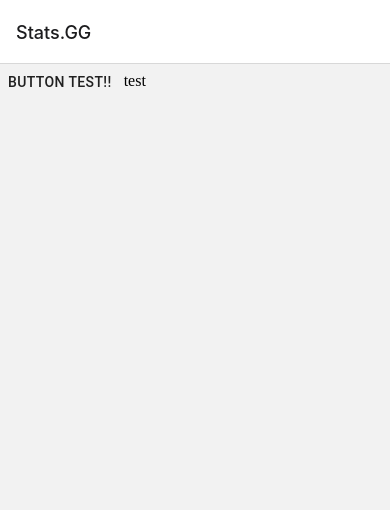
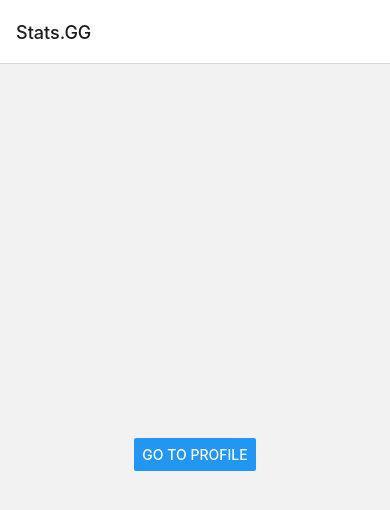
Before and after one commit to salvable/riot-stats-react_native, a React Native app in the folder RiotStats/: screen /Home in a window 390 px wide. Shown: the top 510 px of the page. Built offline with nearby package versions, Linux system fonts and the light colour scheme.

Commit message:
navigation form 임시 저장

```diff
--- a/RiotStats/App.js
+++ b/RiotStats/App.js
@@ -1,9 +1,10 @@
 import * as React from 'react';
 import { NavigationContainer } from '@react-navigation/native';
-import { createStackNavigator } from '@react-navigation/stack';
+import { createNativeStackNavigator } from '@react-navigation/native-stack';
 import Home from "./src/component/home";
+import Profile from "./src/component/profile";
 
-const Stack = createStackNavigator();
+const Stack = createNativeStackNavigator();
 
 export default function App() {
     return (
@@ -14,7 +15,7 @@ export default function App() {
                     component={Home}
                     options={{ title: 'Stats.GG' }}
                 />
-                {/*<Stack.Screen name="Profile" component={Profile} />*/}
+                <Stack.Screen name="Profile" component={Profile} />
             </Stack.Navigator>
         </NavigationContainer>
     );
--- a/RiotStats/package.json
+++ b/RiotStats/package.json
@@ -11,6 +11,7 @@
     "@babel/runtime": "^7.16.0",
     "@material-ui/core": "^4.12.3",
     "@react-native-community/masked-view": "^0.1.11",
+    "@react-navigation/native-stack": "^6.2.5",
     "@react-navigation/stack": "^6.0.11",
     "expo": "~43.0.0",
     "expo-status-bar": "~1.1.0",
@@ -20,7 +21,7 @@
     "react-native-gesture-handler": "~1.10.2",
     "react-native-reanimated": "~2.2.0",
     "react-native-safe-area-context": "3.3.2",
-    "react-native-screens": "^3.8.0",
+    "react-native-screens": "~3.8.0",
     "react-native-web": "0.17.1"
   },
   "devDependencies": {
--- a/RiotStats/src/component/home.js
+++ b/RiotStats/src/component/home.js
@@ -1,15 +1,23 @@
 import React, {useEffect, useState} from 'react'
-import {Button} from "@material-ui/core";
+import {View} from 'react-native';
+import {Button} from "react-native-web";
 
 
 
-const Home = () => {
 
+
+const Home = ({navigation}) => {
     return (
-        <div>
-            <Button> Button Test!!</Button>
-            <text> test</text>
-        </div>
+        <View style={{ flex: 1, alignItems: 'center', justifyContent: 'center' }}>
+            <Button
+                title="go to Profile"
+                onPress={() =>
+                    navigation.navigate('Profile', { userId: 'TEST' })
+                }>
+                Go To Profile
+            </Button>
+
+        </View>
 );
 
 };
--- /dev/null
+++ b/RiotStats/src/component/profile.js
@@ -0,0 +1,18 @@
+import React, {useEffect, useState} from 'react'
+import {Button, TextField} from "@material-ui/core";
+import {View} from "react-native";
+import {Text} from "react-native-web";
+
+
+
+const Profile = ({ navigation, route }) => {
+
+    return (
+        <View style={{ flex: 1, alignItems: 'center', justifyContent: 'center' }}>
+            <Text>This is {route.params.userId}'s profile</Text>
+        </View>
+    );
+
+};
+
+export default Profile;
```
Also changed, not shown: 2 other files (tests, documents, lock files or other folders).
